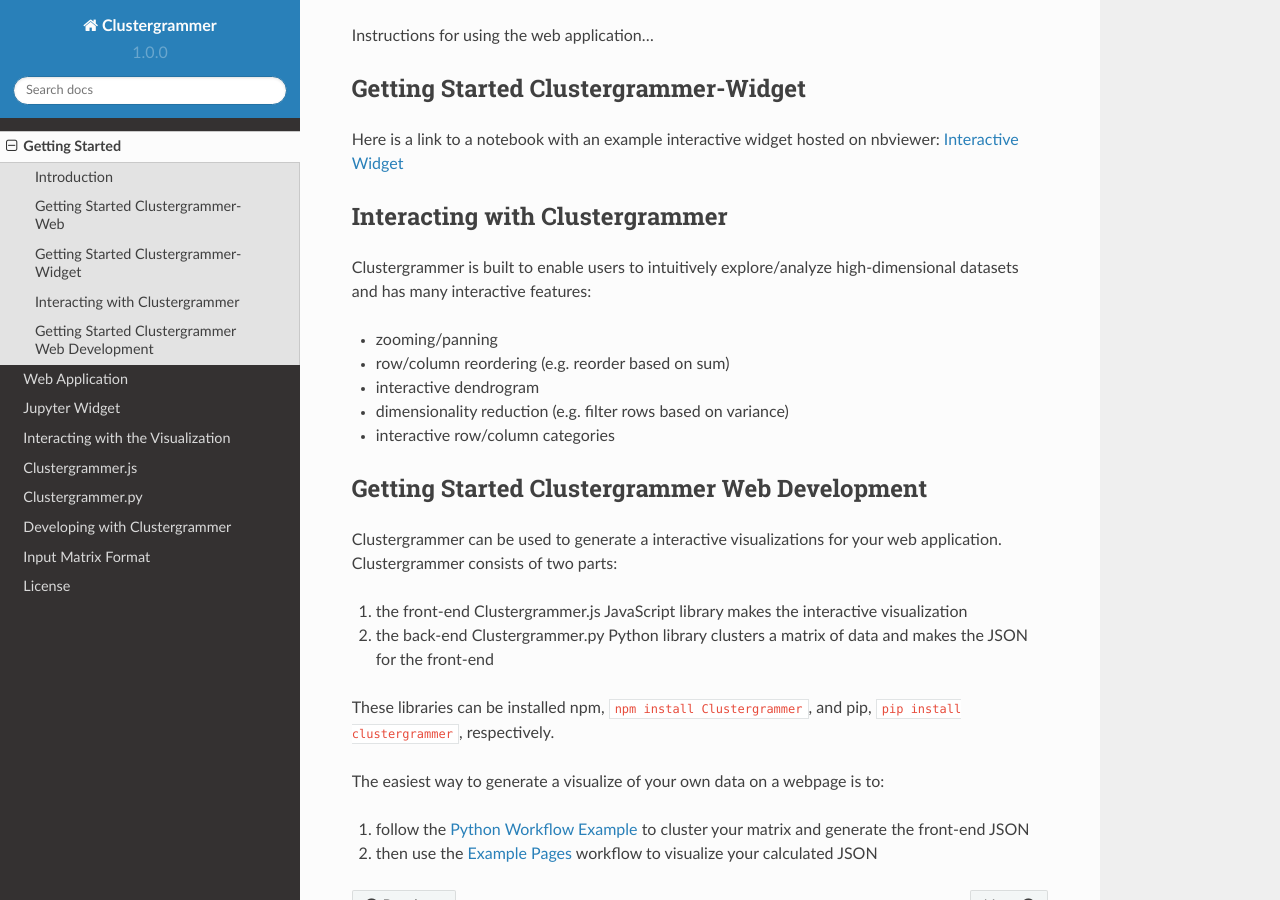
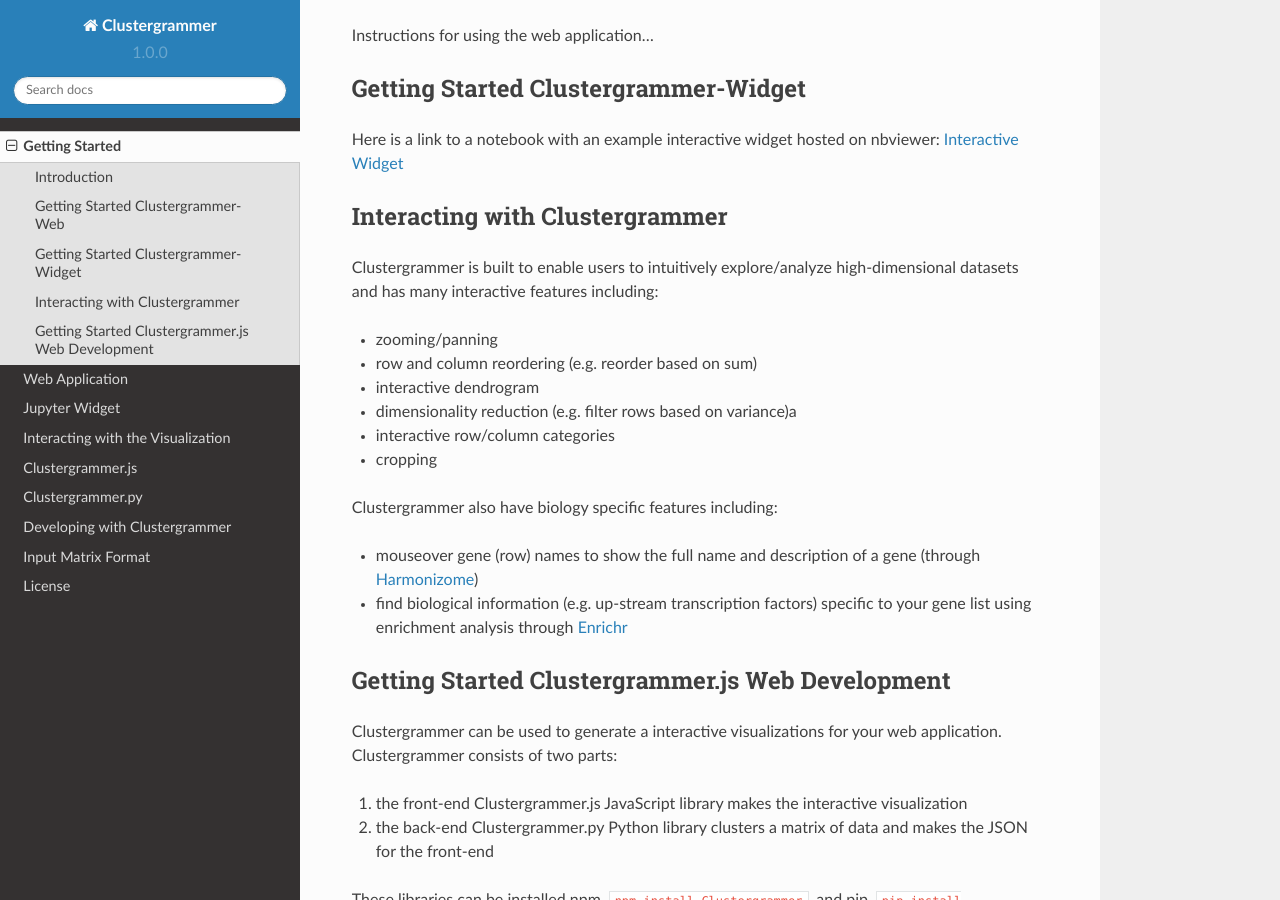
Before and after one commit to MaayanLab/clustergrammer-docs, a Sphinx documentation site: the page built from docs/getting_started.rst, in a window 1280 px wide and 900 px high, scrolled down 368 px. Built offline with Sphinx 7.4.7 and the Read the Docs theme 2.0.0, drawn with Linux system fonts in a browser that asks for light colours.

Commit message:
working on getting started

```diff
--- a/docs/_build_html/index.html
+++ b/docs/_build_html/index.html
@@ -182,7 +182,7 @@
 <li class="toctree-l2"><a class="reference internal" href="getting_started.html#getting-started-clustergrammer-web">Getting Started Clustergrammer-Web</a></li>
 <li class="toctree-l2"><a class="reference internal" href="getting_started.html#getting-started-clustergrammer-widget">Getting Started Clustergrammer-Widget</a></li>
 <li class="toctree-l2"><a class="reference internal" href="getting_started.html#interacting-with-clustergrammer">Interacting with Clustergrammer</a></li>
-<li class="toctree-l2"><a class="reference internal" href="getting_started.html#getting-started-clustergrammer-web-development">Getting Started Clustergrammer Web Development</a></li>
+<li class="toctree-l2"><a class="reference internal" href="getting_started.html#getting-started-clustergrammer-js-web-development">Getting Started Clustergrammer.js Web Development</a></li>
 </ul>
 </li>
 <li class="toctree-l1"><a class="reference internal" href="web_app.html">Web Application</a><ul>
--- a/docs/getting_started.rst
+++ b/docs/getting_started.rst
@@ -20,18 +20,25 @@
 
 Interacting with Clustergrammer
 ===============================
-Clustergrammer is built to enable users to intuitively explore/analyze high-dimensional datasets and has many interactive features:
+Clustergrammer is built to enable users to intuitively explore/analyze high-dimensional datasets and has many interactive features including:
 
 - zooming/panning
-- row/column reordering (e.g. reorder based on sum)
+- row and column reordering (e.g. reorder based on sum)
 - interactive dendrogram
-- dimensionality reduction (e.g. filter rows based on variance)
+- dimensionality reduction (e.g. filter rows based on variance)a
 - interactive row/column categories
+- cropping
+
+Clustergrammer also have biology specific features including:
+
+- mouseover gene (row) names to show the full name and description of a gene (through `Harmonizome`_)
+- find biological information (e.g. up-stream transcription factors) specific to your gene list using enrichment analysis through `Enrichr`_
+
 
 .. _getting_started_web_development:
 
-Getting Started Clustergrammer Web Development
-==============================================
+Getting Started Clustergrammer.js Web Development
+=================================================
 Clustergrammer can be used to generate a interactive visualizations for your web application. Clustergrammer consists of two parts:
 
 #. the front-end Clustergrammer.js JavaScript library makes the interactive visualization
@@ -44,3 +51,7 @@
 
 #. follow the :ref:`python_workflow_example` to cluster your matrix and generate the front-end JSON
 #. then use the :ref:`example_pages` workflow to visualize your calculated JSON
+
+
+.. _`Enrichr`: http://amp.pharm.mssm.edu/Enrichr/
+.. _`Harmonizome`: http://amp.pharm.mssm.edu/Harmonizome/
```
Also changed, not shown: docs/_build_html/_sources/getting_started.txt (+16 -5 lines), docs/_build_html/getting_started.html (+12 -6 lines), docs/_build_html/searchindex.js, 3 other files.
